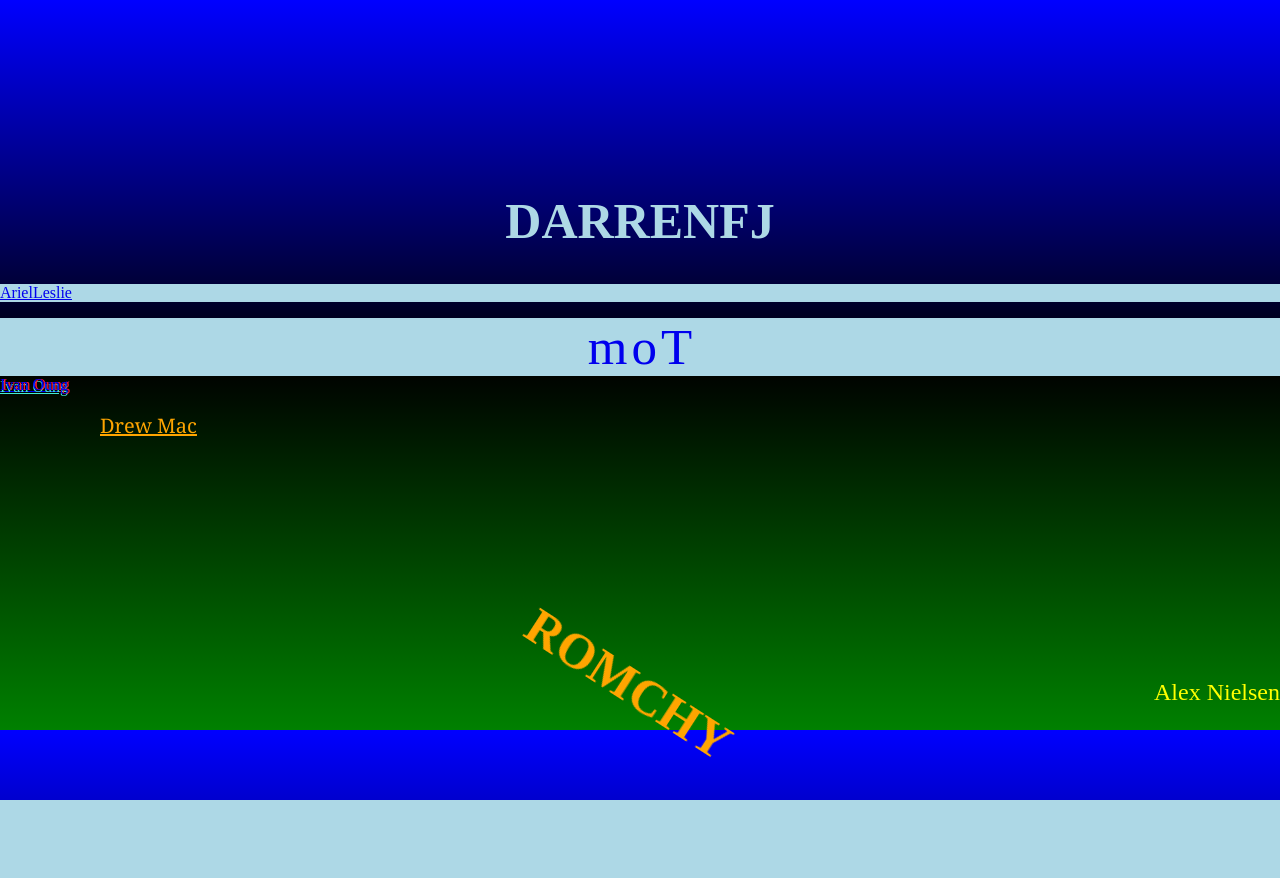
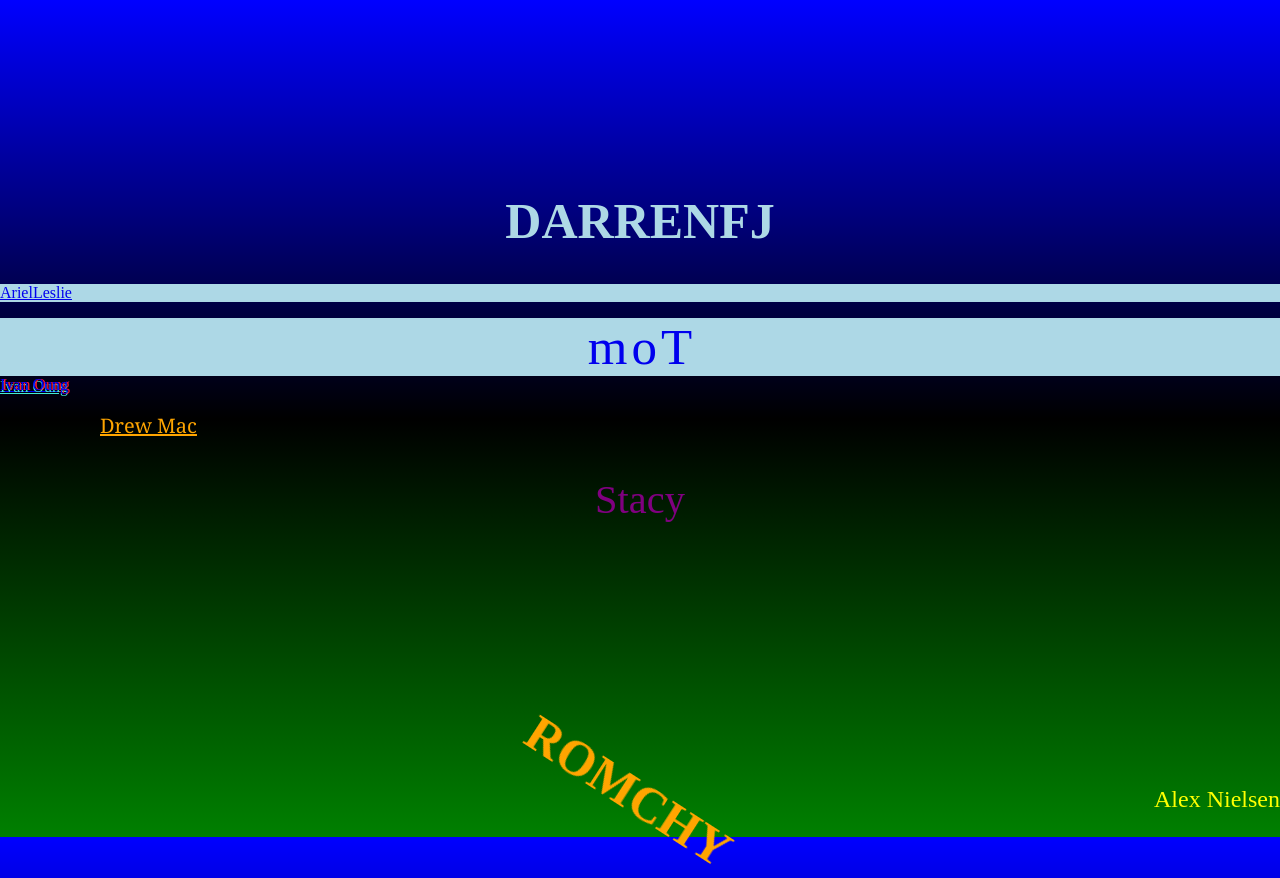
Before and after one commit to RomchyFCC/GitHub-Practice-For-All, a PHP site: page / in a window 1280 px wide; the page is wider, and only the part inside the window is pictured. Before the commit the page ends 800 px from the top of that part, so only its background shows below. Run offline with PHP 8.4, Linux system fonts and the light colour scheme.

Commit message:
Add my name

```diff
--- a/GitHub-Practice-For-All-master/The Website/index.html
+++ b/GitHub-Practice-For-All-master/The Website/index.html
@@ -19,6 +19,7 @@
 		<br>
 		<br>
 		<a class = 'dmac' href="https://www.freecodecamp.org/dmac0505">Drew Mac</a> <!-- This is a fun way to learn github! -->
+		<div class="stacy">Stacy</div>
 		</p>
 		<div class="empty">
 		</div>
--- a/GitHub-Practice-For-All-master/The Website/style.css
+++ b/GitHub-Practice-For-All-master/The Website/style.css
@@ -79,3 +79,16 @@ left: 100px;
 font-size: 1.25em;
 color: orange;
 }
+
+.stacy {
+	color: purple;
+	font-size: 1.5em;
+	margin: 2em;
+	text-align: center;
+	animation: pulse 1.5s ease alternate infinite;
+}
+
+@keyframes pulse {
+	0% {transform: scale(1);}
+	100% {transform: scale(2);}
+}
```
